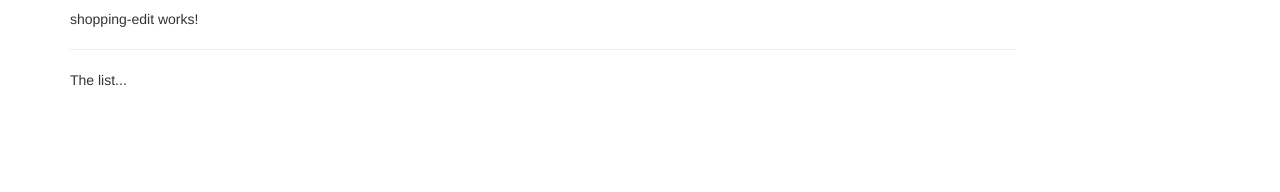
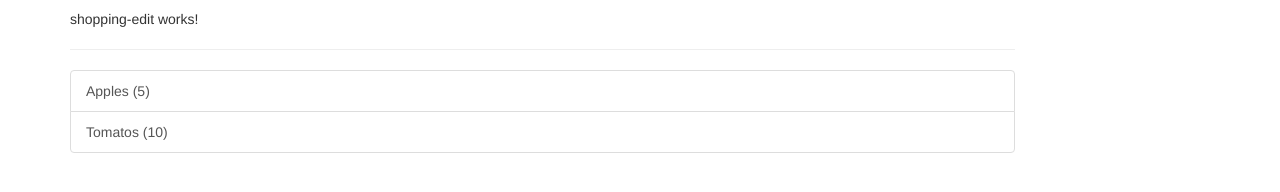
Before and after one commit to MarionaDSR/AngularCourseProject, an Angular app: page / in a window 1280 px wide. Shown: the part 310-502 px from the top of the page. Built offline with nearby package versions, Linux system fonts and the light colour scheme.

Commit message:
using 'Ingredient' model

```diff
--- a/src/app/shopping-list/shopping-list.component.html
+++ b/src/app/shopping-list/shopping-list.component.html
@@ -2,6 +2,13 @@
 	<div class="col-xs-10">
 		<app-shopping-edit></app-shopping-edit>
 		<hr>
-		<p>The list...</p>
+		<ul class="list-group">
+			<a
+				class="list-group-item"
+				style="cursor: pointer"
+				*ngFor="let ingredient of ingredients">
+					{{ ingredient.name }} ({{ ingredient.amount }})
+				</a>
+		</ul>
 	</div>
 </div>
--- a/src/app/shopping-list/shopping-list.component.ts
+++ b/src/app/shopping-list/shopping-list.component.ts
@@ -1,4 +1,5 @@
 import { Component, OnInit } from '@angular/core';
+import { Ingredient } from '../shared/ingredient.model';
 
 @Component({
   selector: 'app-shopping-list',
@@ -6,7 +7,10 @@
   styleUrls: ['./shopping-list.component.css']
 })
 export class ShoppingListComponent implements OnInit {
-	ingredients = [];
+	ingredients: Ingredient[] = [
+		new Ingredient('Apples', 5),
+		new Ingredient('Tomatos', 10),
+	];
 
   constructor() { }
 
```
